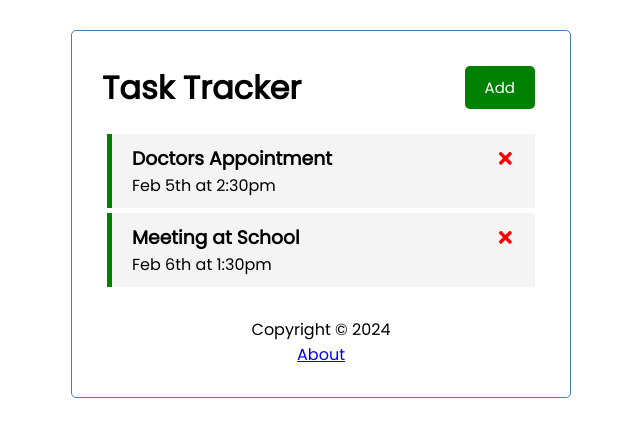
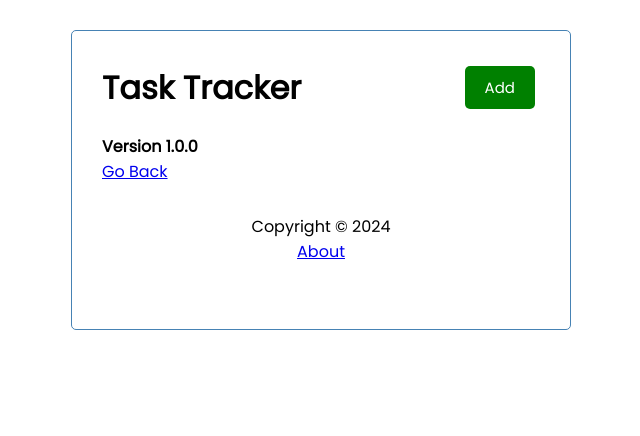
Before and after one commit to codiemaureen/ReactToDoList, a React (Create React App) app: page /about in a window 1280 px wide. Shown: the top 436 px of the page, without its empty margins (319-959 px from the left). Built offline with nearby package versions, Linux system fonts and the light colour scheme; data requests are answered from the project's data file.

Commit message:
Adding routes

```diff
--- a/package.json
+++ b/package.json
@@ -11,6 +11,7 @@
     "react": "^18.3.1",
     "react-dom": "^18.3.1",
     "react-icons": "^5.2.1",
+    "react-router-dom": "^6.26.0",
     "react-scripts": "5.0.1",
     "web-vitals": "^2.1.4"
   },
--- a/src/App.js
+++ b/src/App.js
@@ -1,8 +1,10 @@
 import { useState, useEffect } from "react";
+import {BrowserRouter as Router, Routes, Route} from 'react-router-dom'
 import Header from "./components/Header";
 import Tasks from "./components/Tasks";
 import AddTask from "./components/AddTask";
 import Footer from "./components/Footer";
+import About from "./components/About";
 
 const App = () => {
   const [showAddTask, setShowAddTask] = useState(false)
@@ -70,12 +72,21 @@
 
 
   return (
-    <div className="container">
+    <Router>
+      <div className="container">
         <Header onAdd={() => {setShowAddTask(!showAddTask)}} showAdd={showAddTask}/>
-        {showAddTask && <AddTask onAdd={addTask}/>}
-        {tasks.length > 0 ? (<Tasks tasks={tasks} onDelete={deleteTask} onToggle={toggleReminder}/>) : ('No Task to Show')}
+        <Routes>
+          <Route path="/" element={
+            <>
+              {showAddTask && <AddTask onAdd={addTask}/>}
+              {tasks.length > 0 ? (<Tasks tasks={tasks} onDelete={deleteTask} onToggle={toggleReminder}/>) : ('No Task to Show')}
+            </>
+          }/>
+          <Route path="/about" element={<About />}/>
+        </Routes>
         <Footer />
-    </div>
+      </div>
+    </Router>
   );
 }
 
--- /dev/null
+++ b/src/components/About.js
@@ -0,0 +1,10 @@
+const About = () => {
+  return (
+   <div>
+    <h4>Version 1.0.0</h4>
+    <a href="/">Go Back</a>
+   </div>
+  )
+}
+
+export default About
```
Also changed, not shown: 2 other files (tests, documents, lock files or other folders).
